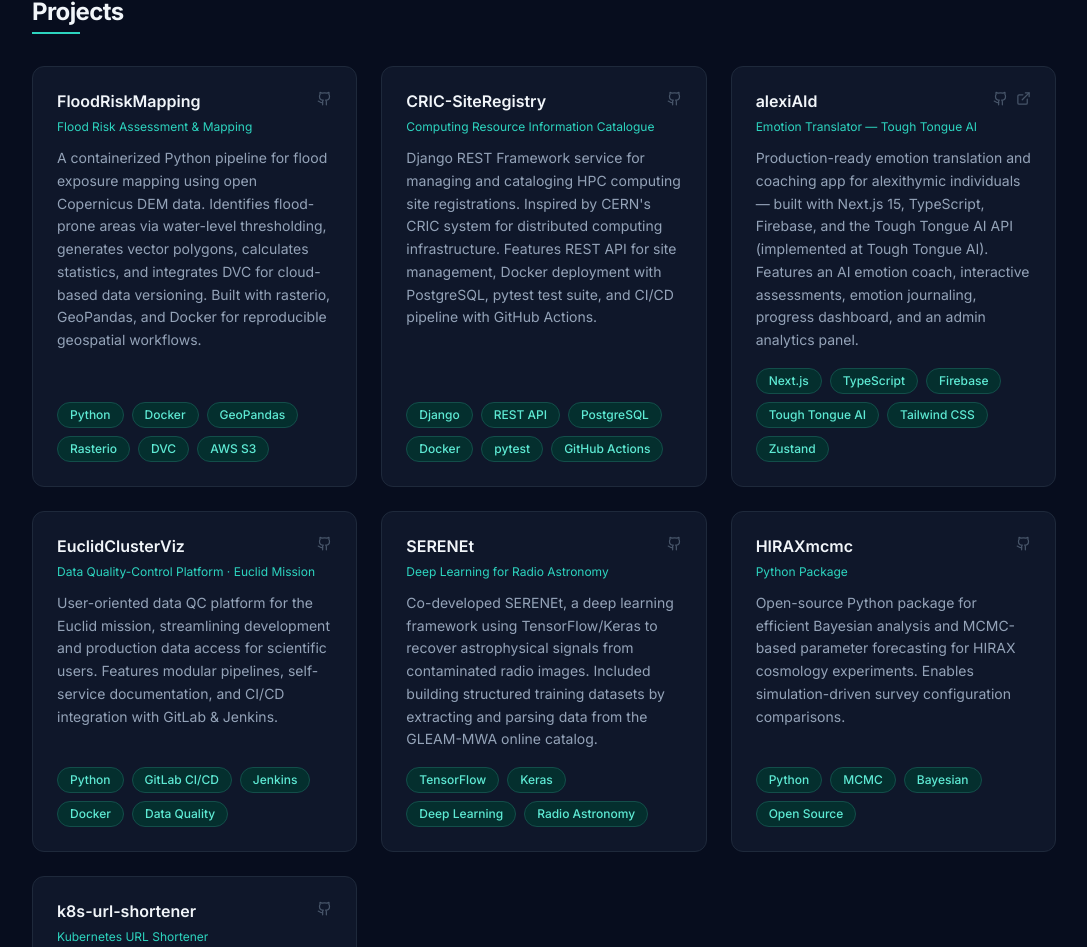
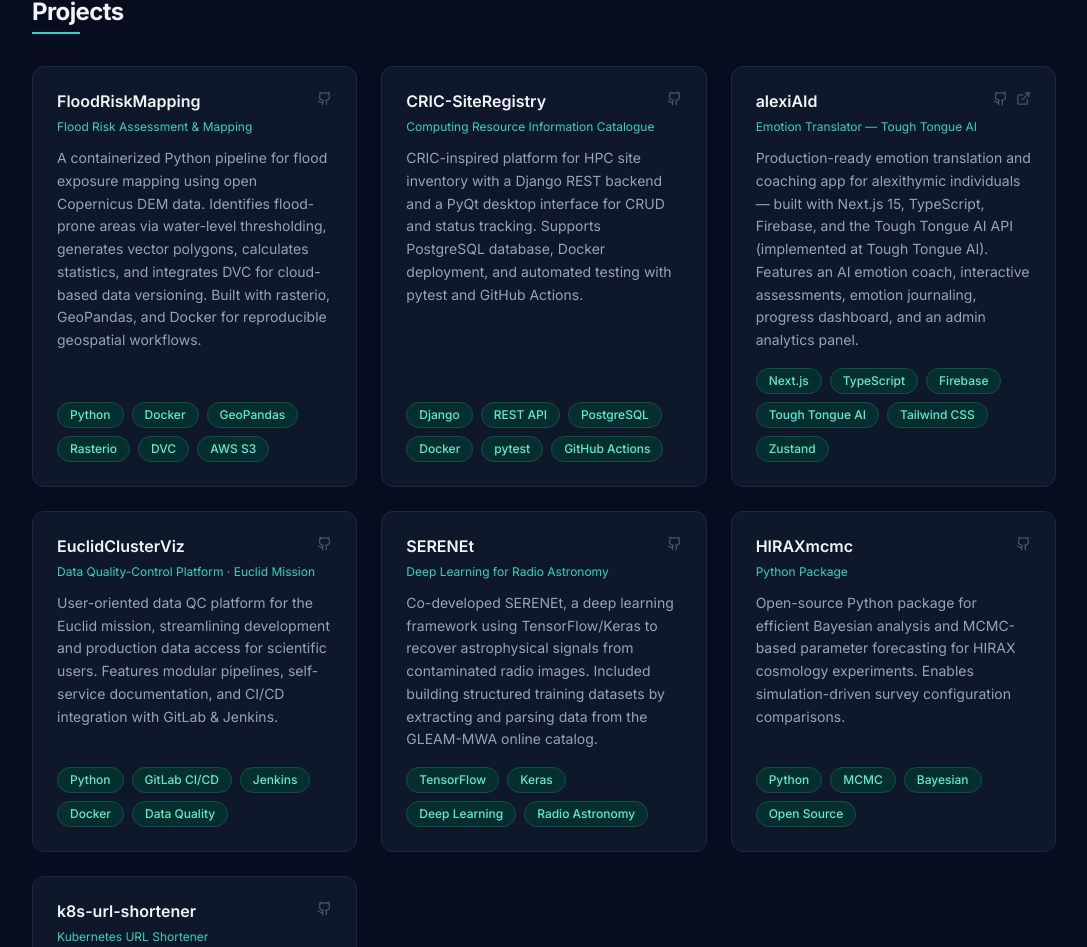
Before and after one commit to virajnistane/virajnistane.github.io, a Next.js app: page / in a window 1280 px wide. Shown: the part 1808-2755 px from the top of the page, without its empty margins (96-1183 px from the left). Built offline with nearby package versions, Linux system fonts and the light colour scheme.

Commit message:
cric project update

```diff
--- a/components/Projects.tsx
+++ b/components/Projects.tsx
@@ -22,7 +22,7 @@
     name: "CRIC-SiteRegistry",
     short: "Computing Resource Information Catalogue",
     description:
-      "Django REST Framework service for managing and cataloging HPC computing site registrations. Inspired by CERN's CRIC system for distributed computing infrastructure. Features REST API for site management, Docker deployment with PostgreSQL, pytest test suite, and CI/CD pipeline with GitHub Actions.",
+      " CRIC-inspired platform for HPC site inventory with a Django REST backend and a PyQt desktop interface for CRUD and status tracking. Supports PostgreSQL database, Docker deployment, and automated testing with pytest and GitHub Actions.",
     githubHref: "https://github.com/virajnistane/CRIC-SiteRegistry",
     tags: ["Django", "REST API", "PostgreSQL", "Docker", "pytest", "GitHub Actions"],
   },
```
